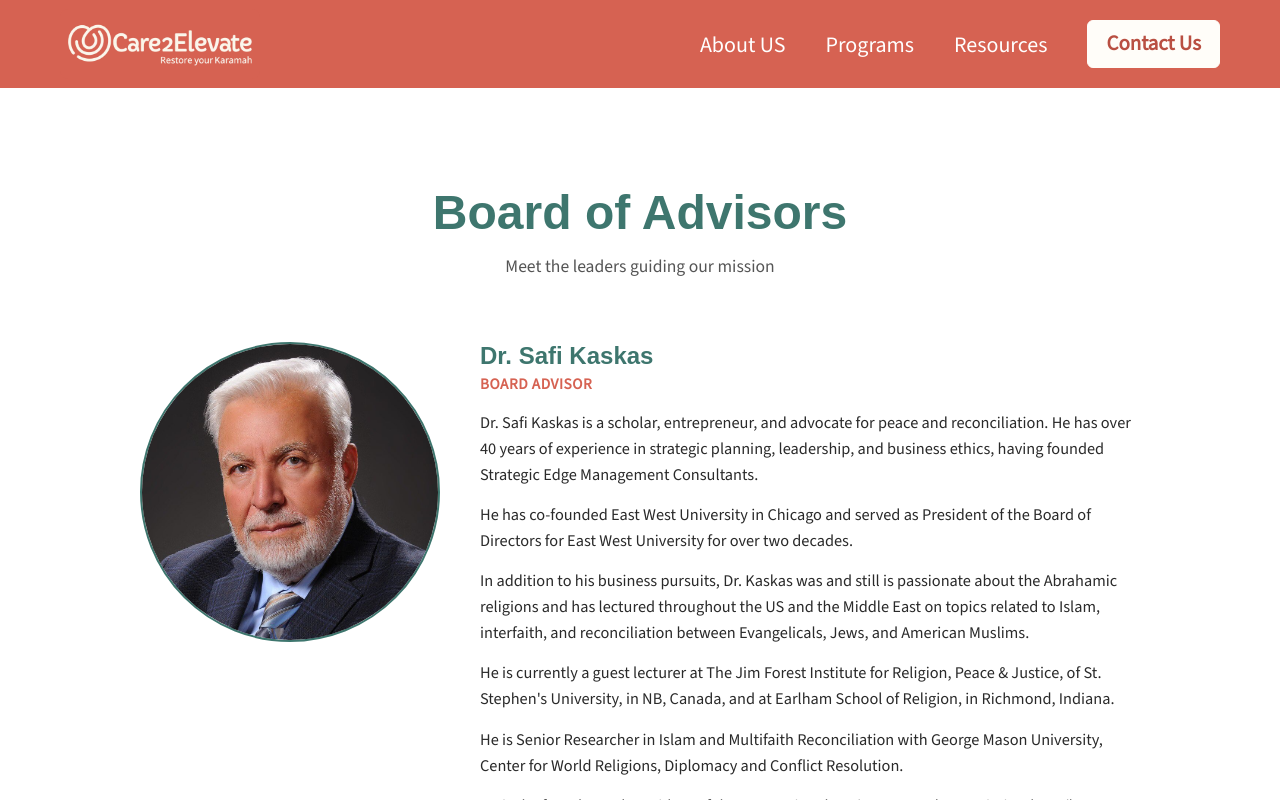
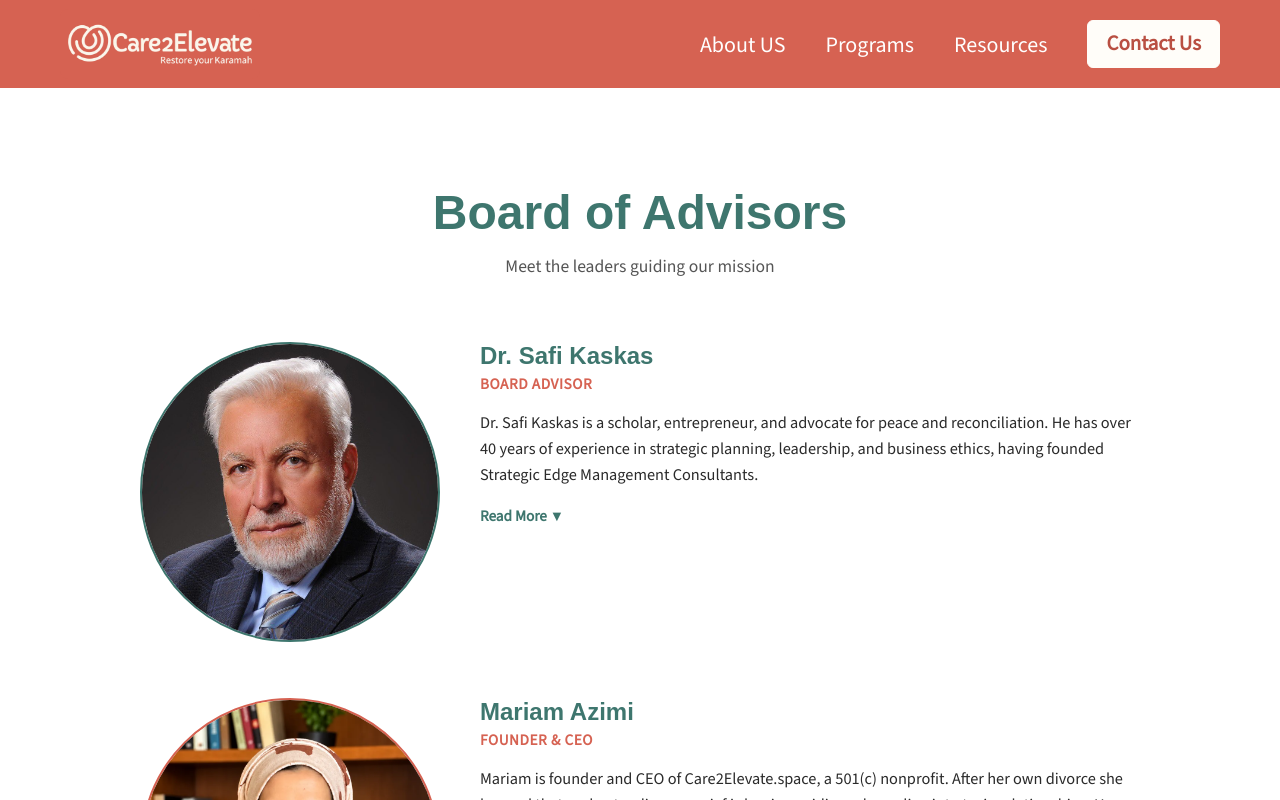
Before and after one commit to kbarakzai97/care2elevate, a React (Vite) app: page /care2elevate/board in a window 1280 px wide. Shown: the top 800 px of the page. Built offline with nearby package versions, Linux system fonts and the light colour scheme; a web font is replaced by a local one.

Commit message:
rearrange home section and make text collapseable on the board of advisors page

```diff
--- a/src/App.jsx
+++ b/src/App.jsx
@@ -28,13 +28,13 @@ function HomePage() {
       <HeroSection />
       <OpportunitySection />
       <StorySection />
+      <AboutSection />
       <BeliefsSection />
       <ServicesSection />
-      <SupportComparisonSection />
       <HealingJourneySection />
-      <AboutSection />
       <FounderSection />
       <ValuesSection />
+      <SupportComparisonSection />
       <TestimonialsSection />
       <QuoteBanner />
       <ContactUs />
--- a/src/components/AboutSection.jsx
+++ b/src/components/AboutSection.jsx
@@ -8,7 +8,11 @@ const defaultBlocks = [
   },
   {
     title: 'Our Vision',
-    text: 'Our vision is to create a world where Muslim women are supported and empowered to make healthier choices, rebuild their lives with faith and clarity, and move forward with confidence and karamah.'
+    text: 'A world where divorced Muslim women are supported and empowered to make healthier choices, rebuild their lives with faith and clarity, and move forward with confidence and karamah.'
+  },
+  {
+    title: 'Our Purpose',
+    text: 'Care2Elevate exists to give divorced Muslim women a voice, so they feel acknowledged, supported, healed, and reminded of their God given Karamah and worth.'
   }
 ]
 
--- a/src/components/BoardOfAdvisorsSection.jsx
+++ b/src/components/BoardOfAdvisorsSection.jsx
@@ -1,3 +1,4 @@
+import { useState } from 'react'
 import safiKaskasImage from '../assets/Dr.Safi.png'
 import mariamAzimiImage from '../assets/mariam.webp'
 import basemHassanImage from '../assets/bassemhassan.png'
@@ -96,6 +97,26 @@ export default function BoardOfAdvisorsSection({
   subtitle = 'Meet the leaders guiding our mission',
   advisors = defaultAdvisors
 }) {
+  const [expandedKeys, setExpandedKeys] = useState({})
+
+  const toggleExpanded = (key) => {
+    setExpandedKeys((current) => ({ ...current, [key]: !current[key] }))
+  }
+
+  const renderParagraph = (paragraph, key) =>
+    typeof paragraph === 'string' ? (
+      <p className="board-paragraph" key={key}>
+        {paragraph}
+      </p>
+    ) : (
+      <p className="board-paragraph" key={key}>
+        {paragraph.text}{' '}
+        <a href={paragraph.linkHref} target="_blank" rel="noopener noreferrer">
+          {paragraph.linkLabel}
+        </a>
+      </p>
+    )
+
   return (
     <section id={id} className="board-section">
       <div className="board-header">
@@ -104,7 +125,11 @@ export default function BoardOfAdvisorsSection({
       </div>
 
       <div className="board-list">
-        {advisors.map((advisor) => (
+        {advisors.map((advisor) => {
+          const isExpanded = Boolean(expandedKeys[advisor.key])
+          const [firstParagraph, ...restParagraphs] = advisor.paragraphs
+
+          return (
             <article className="board-card" key={advisor.key}>
               {advisor.imageSrc ? (
                 <img
@@ -125,23 +150,32 @@ export default function BoardOfAdvisorsSection({
               <div className="board-copy">
                 <h2 className="board-name">{advisor.name}</h2>
                 <p className="board-role">{advisor.role}</p>
-              {advisor.paragraphs.map((paragraph, index) =>
-                typeof paragraph === 'string' ? (
-                  <p className="board-paragraph" key={index}>
-                    {paragraph}
-                  </p>
-                ) : (
-                  <p className="board-paragraph" key={index}>
-                    {paragraph.text}{' '}
-                    <a href={paragraph.linkHref} target="_blank" rel="noopener noreferrer">
-                      {paragraph.linkLabel}
-                    </a>
-                  </p>
-                )
+                {renderParagraph(firstParagraph, 'first')}
+                {restParagraphs.length > 0 && (
+                  <>
+                    <div className={`board-extra${isExpanded ? ' board-extra-expanded' : ''}`}>
+                      <div className="board-extra-inner">
+                        {restParagraphs.map((paragraph, index) => renderParagraph(paragraph, index))}
+                      </div>
+                    </div>
+                    <button
+                      type="button"
+                      className="board-toggle"
+                      style={{ '--accent': advisor.accent }}
+                      onClick={() => toggleExpanded(advisor.key)}
+                      aria-expanded={isExpanded}
+                    >
+                      {isExpanded ? 'Read Less' : 'Read More'}
+                      <span className={`board-toggle-arrow${isExpanded ? ' board-toggle-arrow-open' : ''}`} aria-hidden="true">
+                        &#9662;
+                      </span>
+                    </button>
+                  </>
                 )}
               </div>
             </article>
-        ))}
+          )
+        })}
       </div>
     </section>
   )
--- a/src/components/TestimonialsSection.jsx
+++ b/src/components/TestimonialsSection.jsx
@@ -65,7 +65,6 @@ export default function TestimonialsSection({
               <span className="testimonial-quote-mark" aria-hidden="true">&ldquo;</span>
               <p className="testimonial-quote">{item.quote}</p>
               <div className="testimonial-attribution">
-                <span className="testimonial-avatar">{item.initials}</span>
                 <div className="testimonial-identity">
                   <span className="testimonial-name">{item.name}</span>
                   {item.detail && <span className="testimonial-detail">{item.detail}</span>}
--- a/src/components/board-of-advisors-section.css
+++ b/src/components/board-of-advisors-section.css
@@ -103,6 +103,47 @@
 	text-underline-offset: 3px;
 }
 
+.board-extra {
+	display: grid;
+	grid-template-rows: 0fr;
+	overflow: hidden;
+	opacity: 0;
+	transition: grid-template-rows 0.3s ease, opacity 0.3s ease;
+}
+
+.board-extra-inner {
+	min-height: 0;
+}
+
+.board-extra-expanded {
+	grid-template-rows: 1fr;
+	opacity: 1;
+}
+
+.board-toggle {
+	display: inline-flex;
+	align-items: center;
+	gap: 6px;
+	margin-top: 4px;
+	padding: 0;
+	background: none;
+	border: none;
+	color: var(--accent, #3E766E);
+	font-size: 0.95rem;
+	font-weight: 700;
+	font-family: 'Source Sans 3', sans-serif;
+	cursor: pointer;
+}
+
+.board-toggle-arrow {
+	display: inline-block;
+	transition: transform 0.2s ease;
+}
+
+.board-toggle-arrow-open {
+	transform: rotate(180deg);
+}
+
 @media (max-width: 720px) {
 	.board-card {
 		grid-template-columns: 1fr;
--- a/src/components/navbar.css
+++ b/src/components/navbar.css
@@ -28,7 +28,6 @@
     display: block;
     background-color: #D66252;
     border-radius: 8px;
-
 }
 
 .nav-logo-link {
```
Lines whose indentation alone changed are shown as unchanged.
